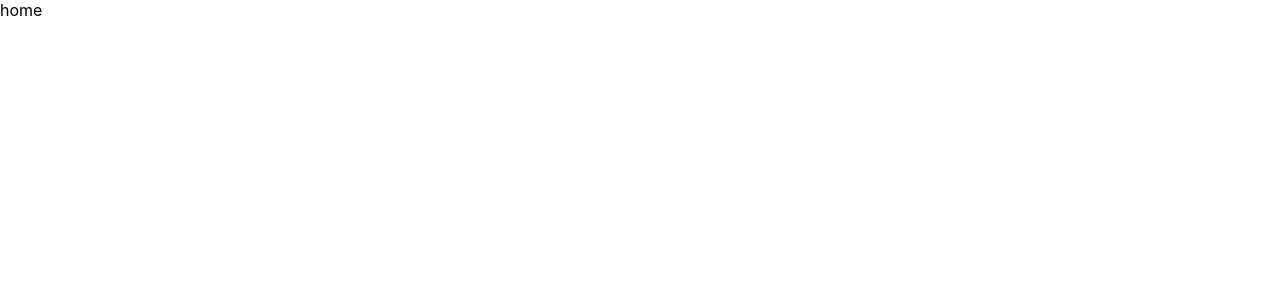
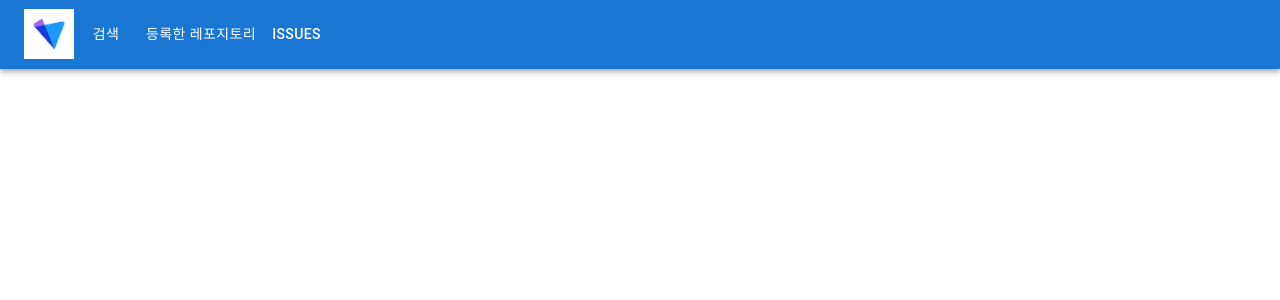
Before and after one commit to songjihyeok/github_repository_issue_gathering, a React (Create React App) app: page / in a window 1280 px wide. Shown: the top 300 px of the page. Built offline with nearby package versions, Linux system fonts and the light colour scheme.

Commit message:
layout navigation 추가

```diff
--- a/package.json
+++ b/package.json
@@ -4,6 +4,10 @@
   "private": true,
   "dependencies": {
     "@craco/craco": "^7.0.0",
+    "@emotion/react": "^11.10.5",
+    "@emotion/styled": "^11.10.5",
+    "@mui/icons-material": "^5.11.0",
+    "@mui/material": "^5.11.6",
     "@testing-library/jest-dom": "^5.16.5",
     "@testing-library/react": "^13.4.0",
     "@testing-library/user-event": "^13.5.0",
--- /dev/null
+++ b/src/layout/Navigation/index.tsx
@@ -0,0 +1,56 @@
+import * as React from 'react';
+import AppBar from '@mui/material/AppBar';
+import Box from '@mui/material/Box';
+import Toolbar from '@mui/material/Toolbar';
+import IconButton from '@mui/material/IconButton';
+import Typography from '@mui/material/Typography';
+import Menu from '@mui/material/Menu';
+import MenuIcon from '@mui/icons-material/Menu';
+import Container from '@mui/material/Container';
+import Avatar from '@mui/material/Avatar';
+import Button from '@mui/material/Button';
+import Tooltip from '@mui/material/Tooltip';
+import MenuItem from '@mui/material/MenuItem';
+import AdbIcon from '@mui/icons-material/Adb';
+import Logo from "@/assets/images/logo.jpeg"
+import styled from "styled-components"
+
+const pages = ['검색', "등록한 레포지토리", "issues"];
+
+export default function Navigation() {
+
+     const handleOpenNavMenu = (page: string) => {
+          console.log(page);
+     };
+
+
+
+     return (
+          <AppBar position="static">
+               <Container maxWidth="xl">
+                    <Toolbar disableGutters>
+                         <StyledLogoWrapper />
+                         <Box sx={{ flexGrow: 1, display: { xs: 'none', md: 'flex' } }}>
+                              {pages.map((page) => (
+                                   <Button
+                                        key={page}
+                                        onClick={() => handleOpenNavMenu(page)}
+                                        sx={{ my: 2, color: 'white', display: 'block' }}
+                                   >
+                                        {page}
+                                   </Button>
+                              ))}
+                         </Box>
+                    </Toolbar>
+               </Container>
+          </AppBar >
+     );
+}
+
+const StyledLogoWrapper = styled.div`
+     width: 50px;
+     height: 50px;
+     display: inline-block;
+     background: url(${Logo}) center no-repeat;
+     background-size: contain;
+`
--- a/tsconfig.paths.json
+++ b/tsconfig.paths.json
@@ -7,6 +7,9 @@
 			],
 			"@root/*": [
 				"./*"
+			],
+			"@public/*": [
+				"../public/*"
 			]
 		}
 	}
```
Also changed, not shown: src/App.tsx (+8 -3 lines), public/manifest.json, src/assets/images/logo.jpeg (added), 1 other file (tests, documents, lock files or other folders).
